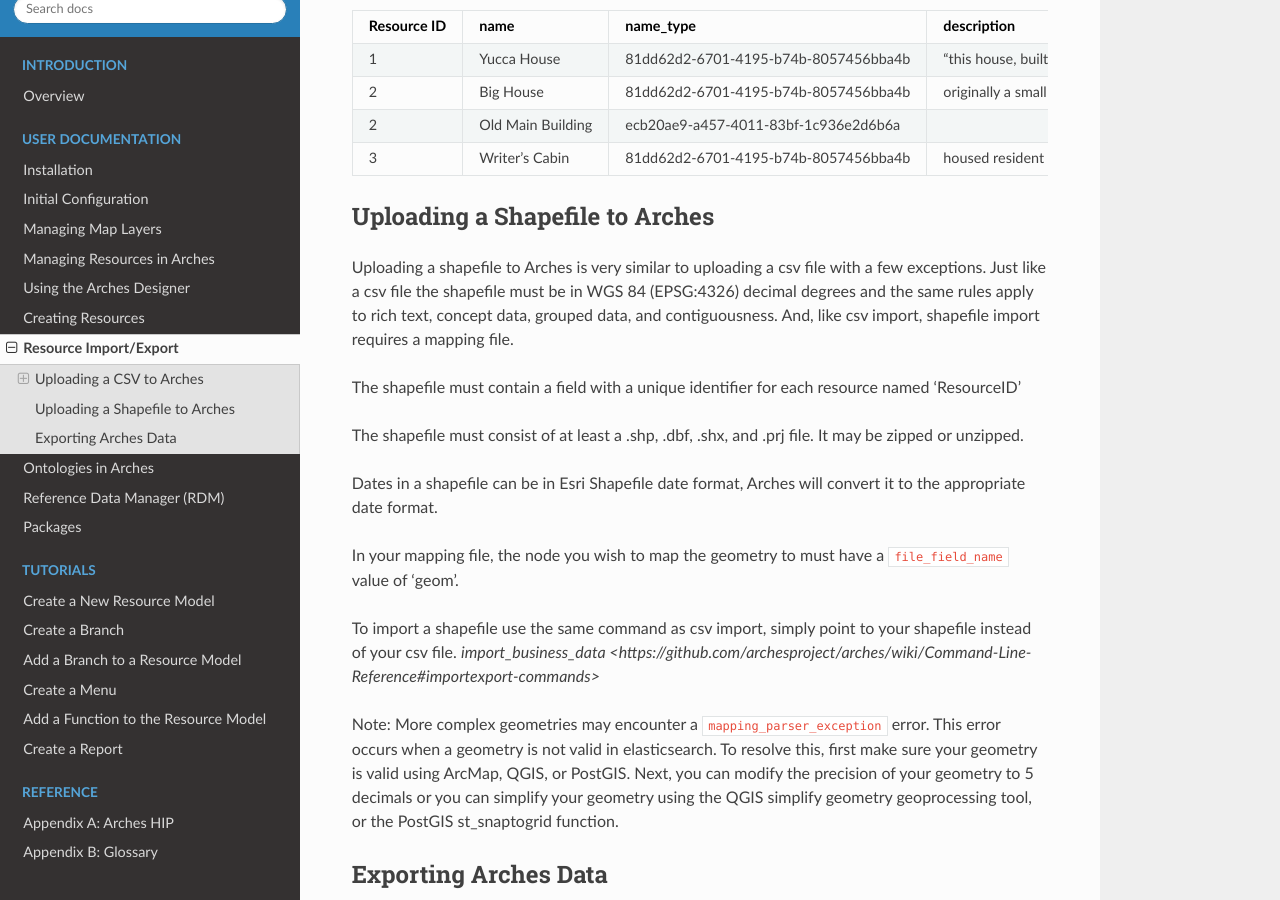
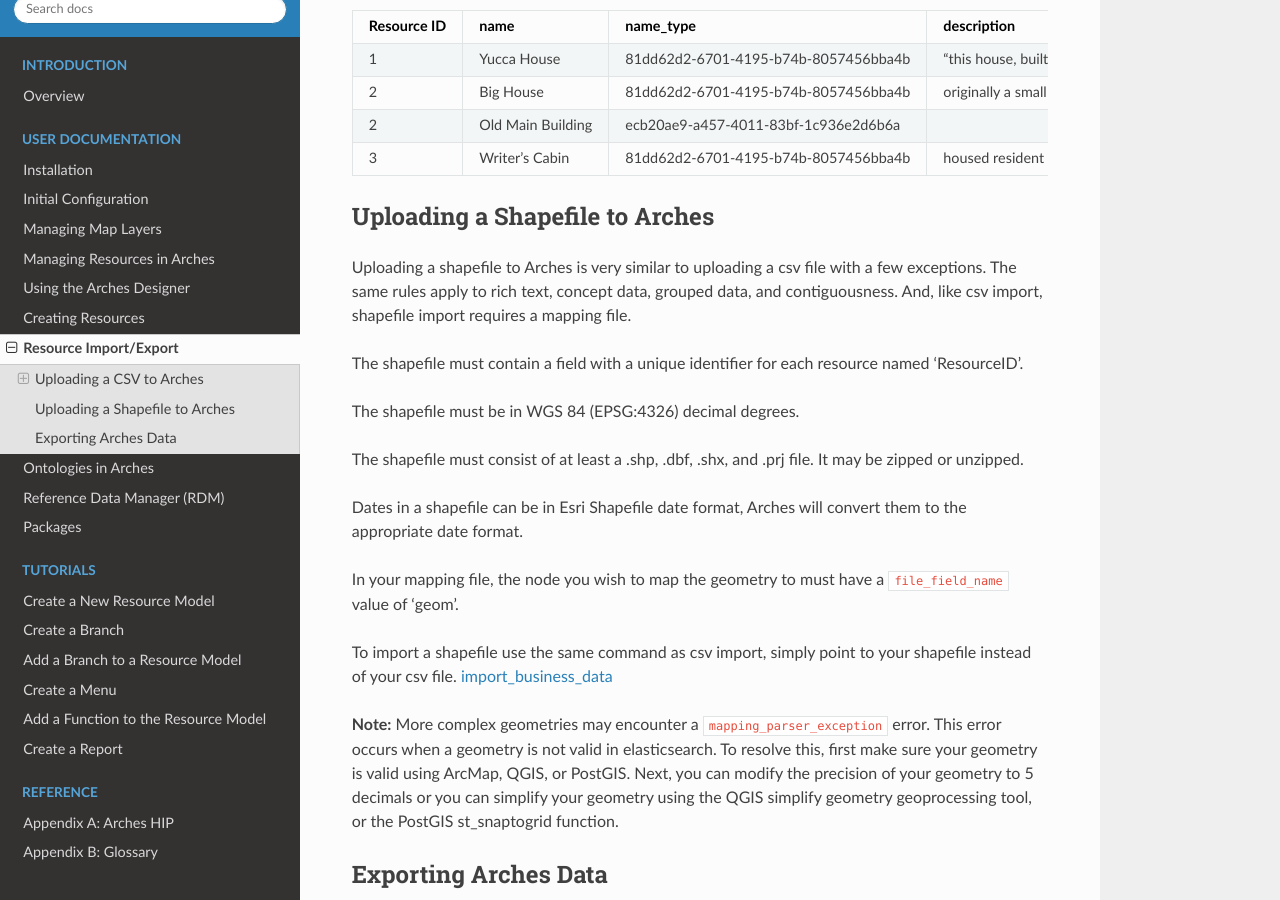
Before and after one commit to archesproject/arches-docs, a Sphinx documentation site: the page built from docs/import-export.txt, in a window 1280 px wide and 900 px high, scrolled down 4797 px. Built offline with Sphinx 7.4.7 and the Read the Docs theme 2.0.0, drawn with Linux system fonts in a browser that asks for light colours.

Commit message:
Small formatting updates to documentation

```diff
--- a/docs/import-export.txt
+++ b/docs/import-export.txt
@@ -183,19 +183,21 @@
 Uploading a Shapefile to Arches
 -------------------------
 
-Uploading a shapefile to Arches is very similar to uploading a csv file with a few exceptions. Just like a csv file the shapefile must be in WGS 84 (EPSG:4326) decimal degrees and the same rules apply to rich text, concept data, grouped data, and contiguousness. And, like csv import, shapefile import requires a mapping file.
+Uploading a shapefile to Arches is very similar to uploading a csv file with a few exceptions. The same rules apply to rich text, concept data, grouped data, and contiguousness. And, like csv import, shapefile import requires a mapping file.
 
-The shapefile must contain a field with a unique identifier for each resource named 'ResourceID'
+The shapefile must contain a field with a unique identifier for each resource named 'ResourceID'.
+
+The shapefile must be in WGS 84 (EPSG:4326) decimal degrees.
 
 The shapefile must consist of at least a .shp, .dbf, .shx, and .prj file. It may be zipped or unzipped.
 
-Dates in a shapefile can be in Esri Shapefile date format, Arches will convert it to the appropriate date format.
+Dates in a shapefile can be in Esri Shapefile date format, Arches will convert them to the appropriate date format.
 
 In your mapping file, the node you wish to map the geometry to must have a ``file_field_name`` value of 'geom'.
 
-To import a shapefile use the same command as csv import, simply point to your shapefile instead of your csv file. `import_business_data <https://github.com/archesproject/arches/wiki/Command-Line-Reference#importexport-commands>`
+To import a shapefile use the same command as csv import, simply point to your shapefile instead of your csv file. `import_business_data <https://github.com/archesproject/arches/wiki/Command-Line-Reference#importexport-commands>`_
 
-Note: More complex geometries may encounter a ``mapping_parser_exception`` error. This error occurs when a geometry is not valid in elasticsearch. To resolve this, first make sure your geometry is valid using ArcMap, QGIS, or PostGIS. Next, you can modify the precision of your geometry to 5 decimals or you can simplify your geometry using the QGIS simplify geometry geoprocessing tool, or the PostGIS st_snaptogrid function.
+**Note:** More complex geometries may encounter a ``mapping_parser_exception`` error. This error occurs when a geometry is not valid in elasticsearch. To resolve this, first make sure your geometry is valid using ArcMap, QGIS, or PostGIS. Next, you can modify the precision of your geometry to 5 decimals or you can simplify your geometry using the QGIS simplify geometry geoprocessing tool, or the PostGIS st_snaptogrid function.
 
 Exporting Arches Data
 ---------------------
```
